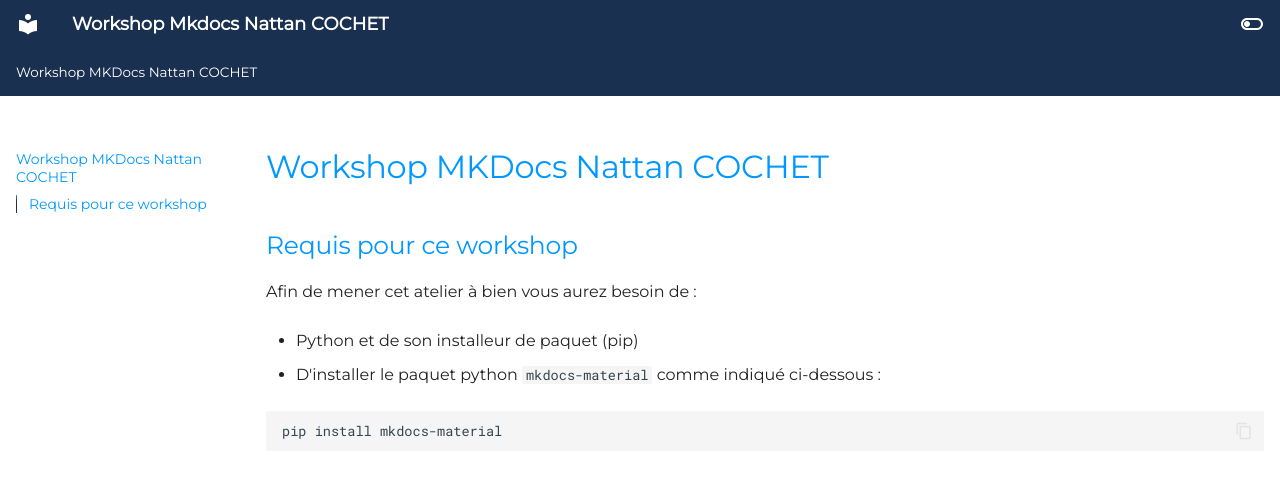
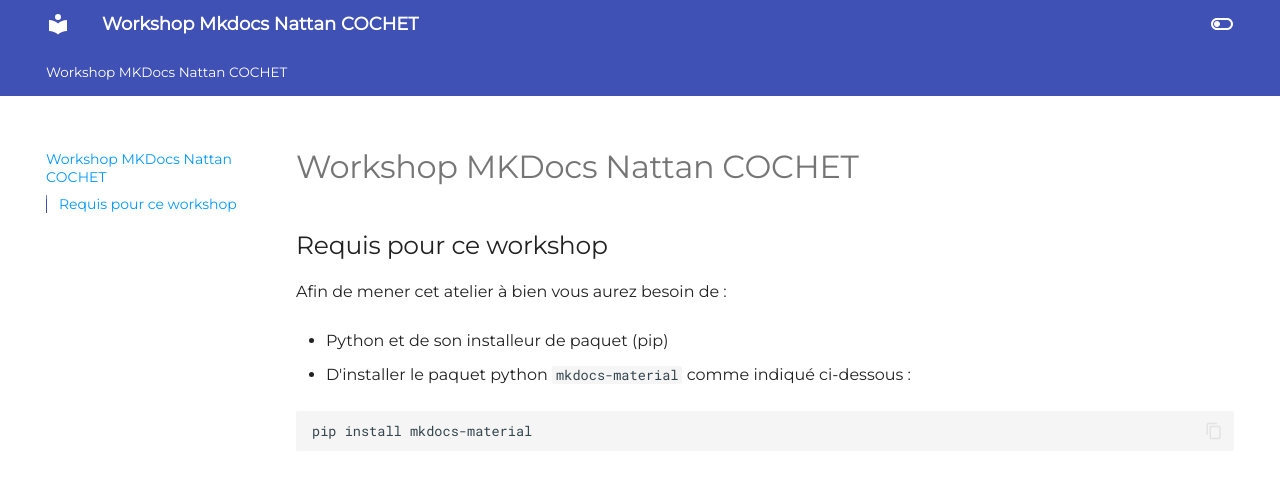
Before and after one commit to NattanCochet/workshop_mkdocs, an MkDocs documentation site: the page built from docs/index.md, in a window 1280 px wide. Shown: the top 479 px of the page. Built offline with MkDocs 1.6.1 and Material for MkDocs 9.7.7, drawn with Linux system fonts in a browser that asks for light colours.

Commit message:
updated style.css

```diff
--- a/docs/stylesheet/style.css
+++ b/docs/stylesheet/style.css
@@ -23,34 +23,9 @@
     color: rgb(0, 152, 254);
 }
 
-/* Titles */
-.md-typeset h1, .md-typeset h2, .md-typeset h3, .md-typeset h4 {
-    color: rgb(0, 152, 254);
-}
-
-/* Shrinks the space used for the left sidebar, the higher the value, the smaller the left sidebar is */
-.md-grid {
-    max-width: 1800px;
-}
-
-/* table of content & left sidebar's content */
-.md-nav__link {
-    color: black;
-}
-
-/* passed chapter in table of content */
-.md-nav__link--passed {
-    color: var(--md-default-fg-color--light);
-}
-
 /* prevents the copyrighted footer to display */
 .md-footer-meta {
     display: none;
-}
-
-/* left sidebar title */
-.md-nav--lifted>.md-nav__list>.md-nav__item--active>.md-nav__link:not(.md-nav__link--index) {
-    color: rgb(0, 152, 254);
 }
 
 /* Main title displayed at the upper left corner*/
@@ -85,12 +60,6 @@
 .md-typeset .admonition>*, .md-typeset details>* {
     box-sizing: unset;
     font-size: 15px;
-}
-
-/* setting the values of the main color shown on the website*/
-:root, [data-md-color-scheme=default] {
-    --md-primary-fg-color: #1a3050; /* changes the site's main color */
-    --md-default-bg-color: white; /* changes the site's main background color */
 }
 
 :root {
```
